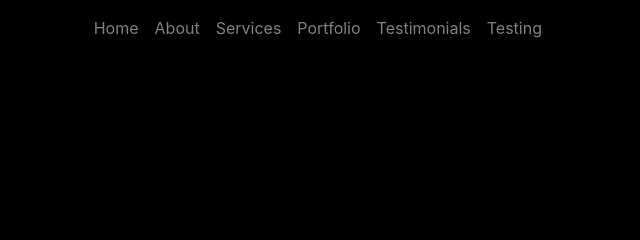
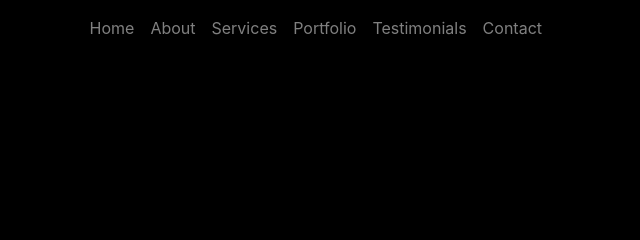
Before and after one commit to islambek23/spirit8, a plain HTML site: page index.html in a window 1280 px wide. Shown: the top 240 px of the page, 629-1269 px from the left. Drawn offline with Linux system fonts and the light colour scheme.

Commit message:
correct commit

```diff
--- a/index.html
+++ b/index.html
@@ -37,7 +37,7 @@
                         <a class="nav-link" href="#">Testimonials</a>
                     </li>
                     <li class="nav-item">
-                        <a class="nav-link" href="#">Testing</a>
+                        <a class="nav-link" href="#">Contact</a>
                     </li>
                 </ul>
             </div>
```
